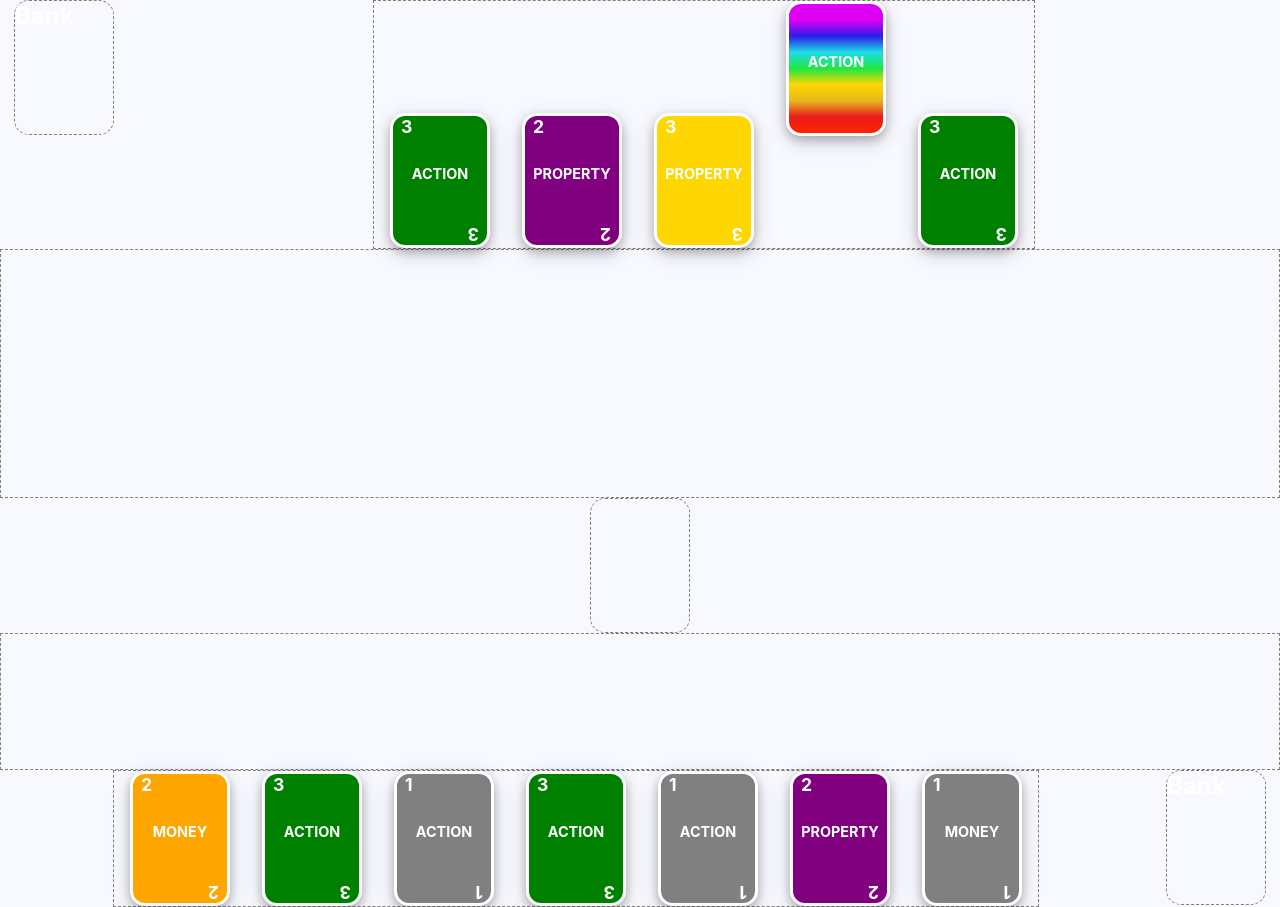
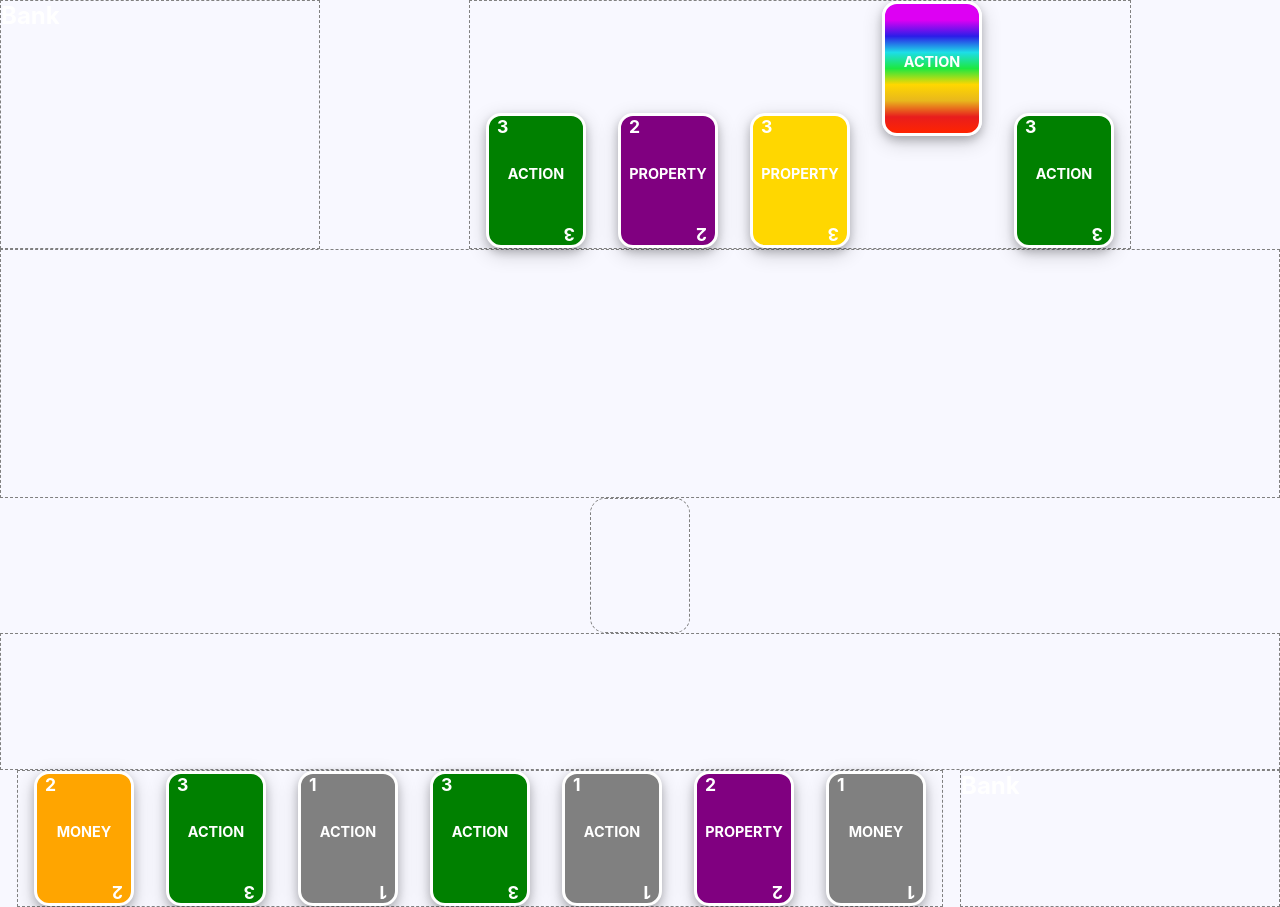
Before and after one commit to GCodeON/monopoly-deal, a Nuxt app: page / in a window 1280 px wide. Built offline with nearby package versions, Linux system fonts and the light colour scheme.

Commit message:
able to move cards around

```diff
--- a/components/Bank.vue
+++ b/components/Bank.vue
@@ -1,9 +1,9 @@
 <template>
-    <div class="bank pile">
+    <div class="bank">
       <h2>Bank</h2>
-        <draggable group="hand" >
+        <draggable group="card" >
           <transition-group>
-
+            <div class="pile"></div>
           </transition-group>
         </draggable>
     </div>
--- a/components/Hand.vue
+++ b/components/Hand.vue
@@ -1,7 +1,7 @@
 <template>
       <div class="hand">
 		<div class="stack" :class="{ active: isActive }" >
-		  <draggable group="hand" >
+		  <draggable group="card" >
    			<transition-group>
 				<div v-for="card in cards"
 					:key="card"
--- a/components/Player.vue
+++ b/components/Player.vue
@@ -52,11 +52,11 @@ export default {
 		display: grid;
 		grid-template-rows    : 1fr 1fr;
 		&.user {
-			grid-template-columns : 10% 1fr;
+			grid-template-columns : 25% 1fr;
 			grid-template-areas   : "bank cards" "sets sets";
 		}
 		&.opponent {
-			grid-template-columns : 1fr 10%;
+			grid-template-columns : 1fr 25%;
 			grid-template-areas: "sets sets" "cards bank";
 		}
 	}
```
